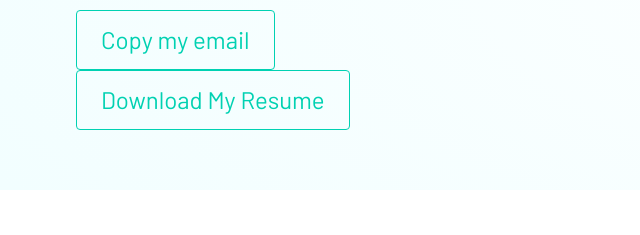
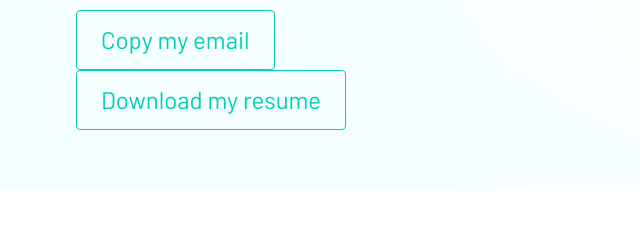
Before and after one commit to frankmalafronte/personal-website, a Gatsby site: page / in a window 1280 px wide. Shown: the part 260-495 px from the top of the page, 0-640 px from the left. Built offline with nearby package versions, Linux system fonts and the light colour scheme; Gatsby itself is replaced by a stand-in of ours.

Commit message:
changed case of letters

```diff
--- a/src/components/Resume.js
+++ b/src/components/Resume.js
@@ -16,7 +16,7 @@ class Resume extends Component {
   render() {
     return (
       <div className="Email">
-       <a type = 'button' className ="button is-outlined is-primary is-large" download href="https://drive.google.com/uc?export=download&id=1JsNc2_PsIFyZV59lqJzIrPU9CZzm1Rbf">Download My Resume </a>
+       <a type = 'button' className ="button is-outlined is-primary is-large" download href="https://drive.google.com/uc?export=download&id=1JsNc2_PsIFyZV59lqJzIrPU9CZzm1Rbf">Download my resume </a>
       </div>
 
     );
```
Also changed, not shown: 1 other file.
